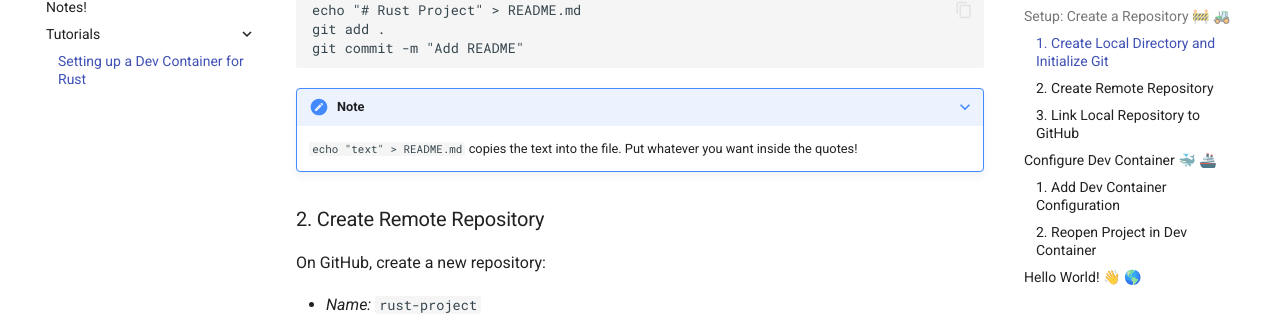
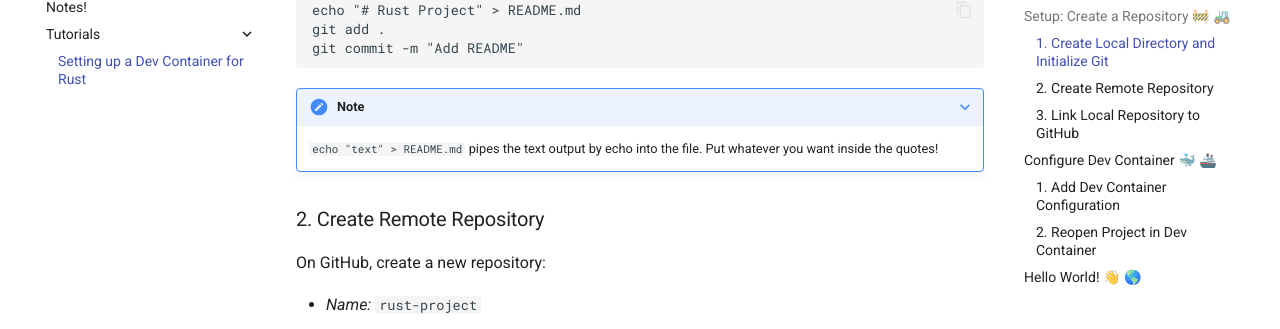
Before and after one commit to escoats/comp423-course-notes, an MkDocs documentation site: the page built from docs/tutorials/rust-setup.md, in a window 1280 px wide and 900 px high, scrolled down 990 px. Shown: the part 119-448 px from the top of the window. Built offline with MkDocs 1.6.1 and Material for MkDocs 9.7.7, drawn with Linux system fonts in a browser that asks for light colours.

Commit message:
sorry one admonitin tweak

````diff
--- a/docs/tutorials/rust-setup.md
+++ b/docs/tutorials/rust-setup.md
@@ -40,7 +40,7 @@ git commit -m "Add README"
 ```
 
 ???+ Note
-    `echo "text" > README.md` copies the text into the file. Put whatever you want inside the quotes!
+    `echo "text" > README.md` pipes the text output by echo into the file. Put whatever you want inside the quotes!
 
 ### 2. Create Remote Repository
 On GitHub, create a new repository:
````
